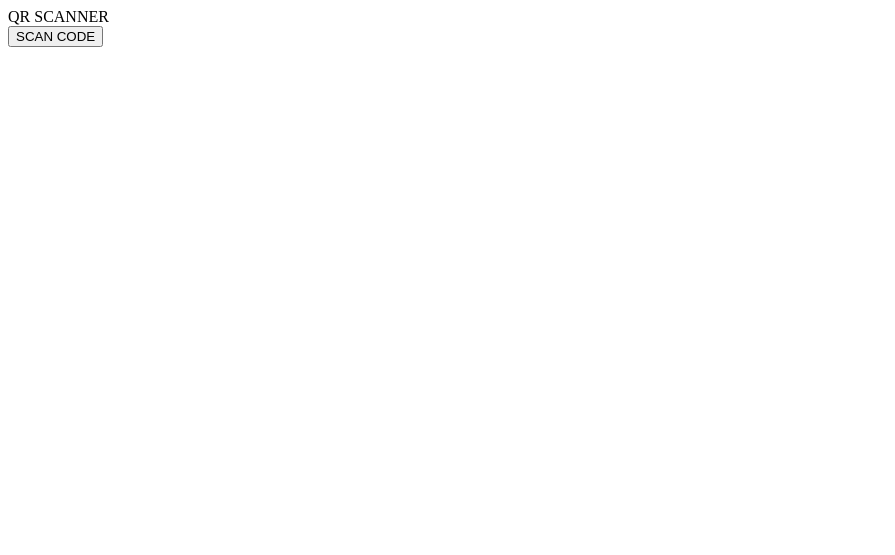
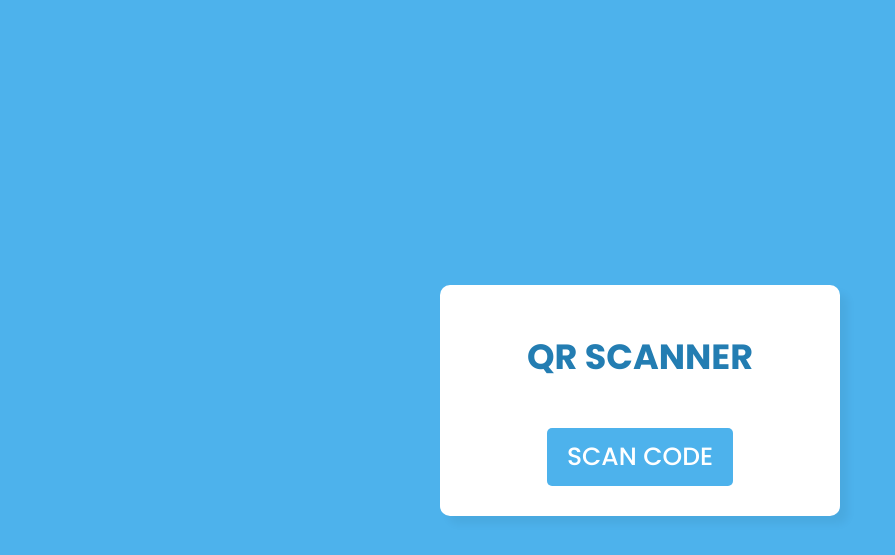
Before and after one commit to Crazy-Marvin/QRTelegramBot, a Flask app: page /qrCode in a window 1280 px wide. Shown: the top 555 px of the page, without its empty margins (0-895 px from the left). Run offline with Flask 3, Linux system fonts and the light colour scheme; some libraries are stand-ins or nearby versions.

Commit message:
Update `qrCode.html`

```diff
--- a/templates/qrCode.html
+++ b/templates/qrCode.html
@@ -5,9 +5,8 @@
     <meta charset="UTF-8">
     <meta name="viewport" content="width=device-width, initial-scale=1.0">
     <title>QR SCANNER</title>
-    <link rel="shortcut icon" type="image/svg" href="../static/telegram.svg">
     <script src="https://telegram.org/js/telegram-web-app.js"></script>
-    <link rel="stylesheet" href="../static/qrCode/styles.css">
+    <link rel="stylesheet" href="../static/styles.css">
 </head>
 
 <body>
@@ -15,7 +14,7 @@
         <header>QR SCANNER</header>
         <button class="scanButton" onclick="window.Telegram.WebApp.showScanQrPopup('SCAN')">SCAN CODE</button>
     </div>
-    <script src="../static/qrCode/script.js"></script>
+    <script src="../static/script.js"></script>
 </body>
 
 </html>
```
